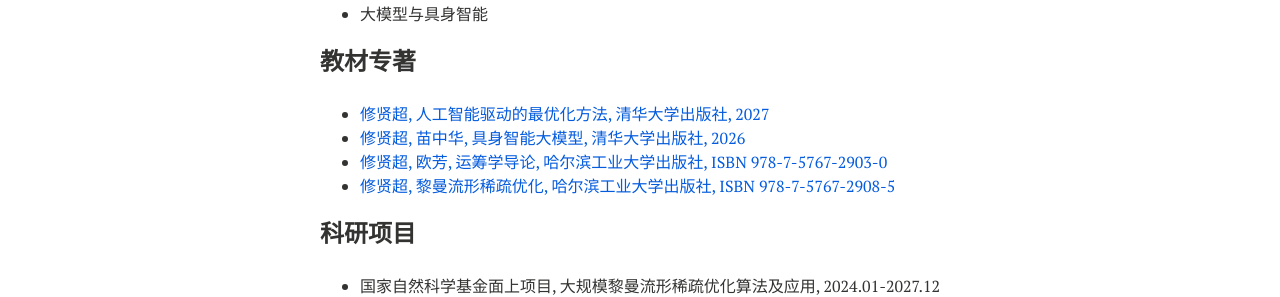
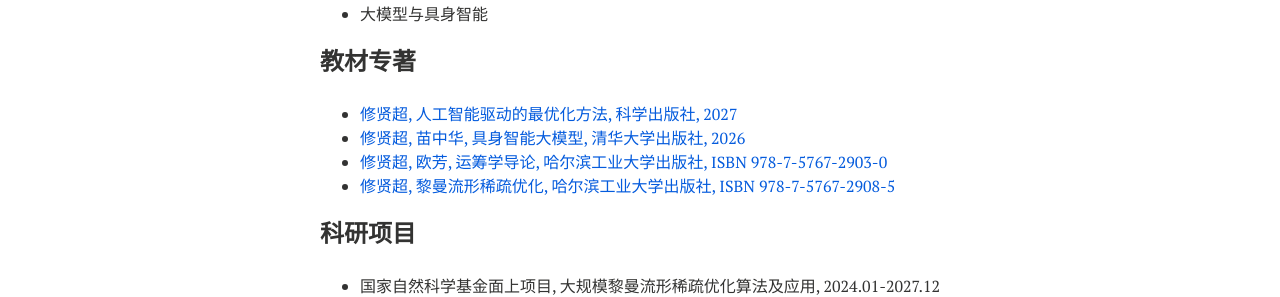
Before and after one commit to xianchaoxiu/xianchaoxiu.github.io, a Jekyll site: the page built from chinese/index.md, in a window 1280 px wide. Shown: the part 693-990 px from the top of the page. Built offline with Jekyll 4.4.1, drawn with Linux system fonts in a browser that asks for light colours; nearby versions of some CDN libraries.

Commit message:
Update index.md

```diff
--- a/chinese/index.md
+++ b/chinese/index.md
@@ -34,7 +34,7 @@ share: false
 
 
 ### 教材专著
-* <a href="https://xianchaoxiu.github.io/chinese/book/AIOPT/" class="textlink" target="_blank">修贤超, 人工智能驱动的最优化方法, 清华大学出版社, 2027   </a> <br>
+* <a href="https://xianchaoxiu.github.io/chinese/book/AIOPT/" class="textlink" target="_blank">修贤超, 人工智能驱动的最优化方法, 科学出版社, 2027   </a> <br>
 * <a href="https://xianchaoxiu.github.io/chinese/book/VLA/" class="textlink" target="_blank">修贤超, 苗中华, 具身智能大模型, 清华大学出版社, 2026  </a> <br>
 * <a href="https://xianchaoxiu.github.io/chinese/book/OR/" class="textlink" target="_blank">修贤超, 欧芳, 运筹学导论, 哈尔滨工业大学出版社, ISBN 978-7-5767-2903-0 </a> <br>
 * <a href="https://xianchaoxiu.github.io/chinese/book/OPT/" class="textlink" target="_blank">修贤超, 黎曼流形稀疏优化, 哈尔滨工业大学出版社, ISBN 978-7-5767-2908-5 </a> <br>
```
